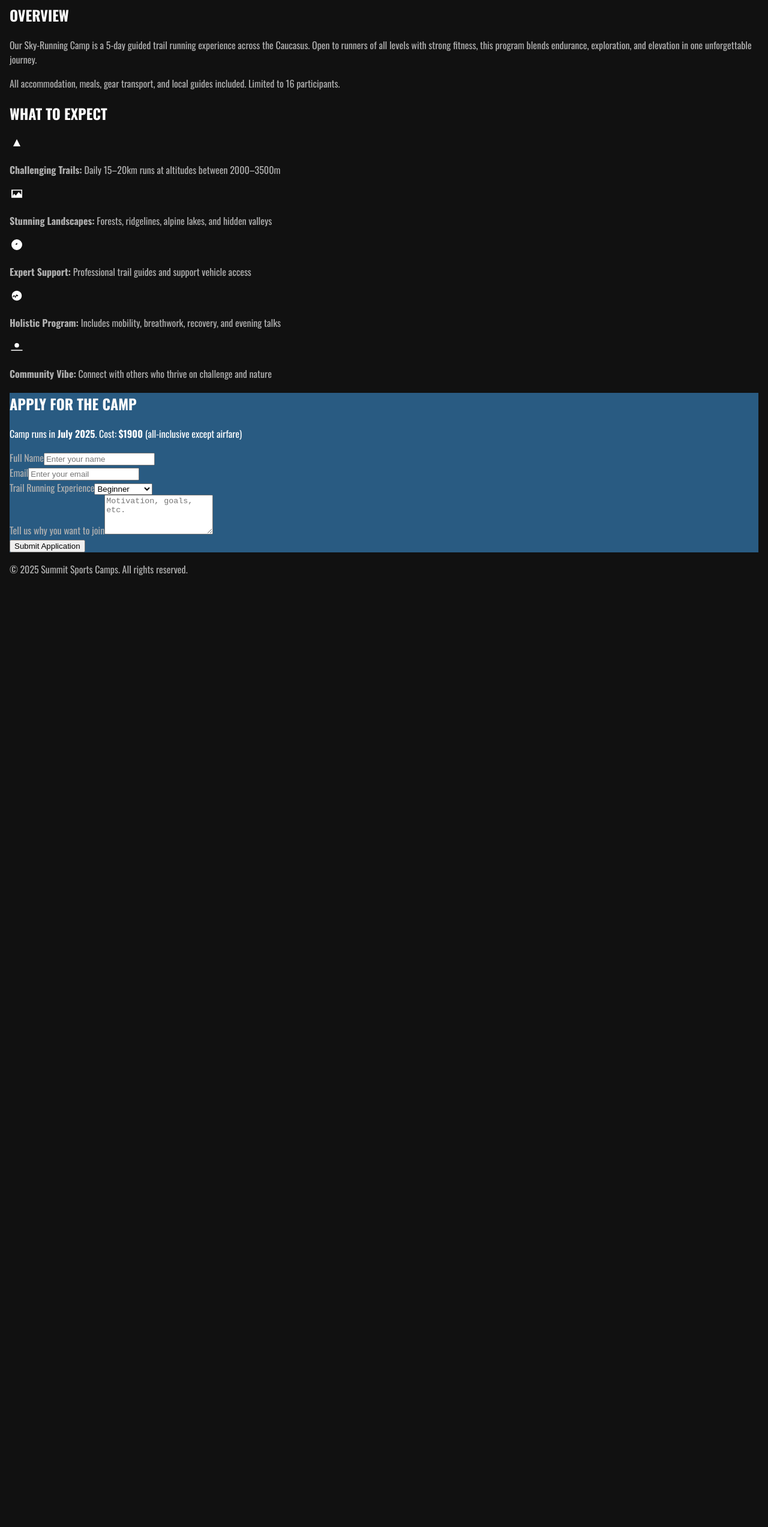
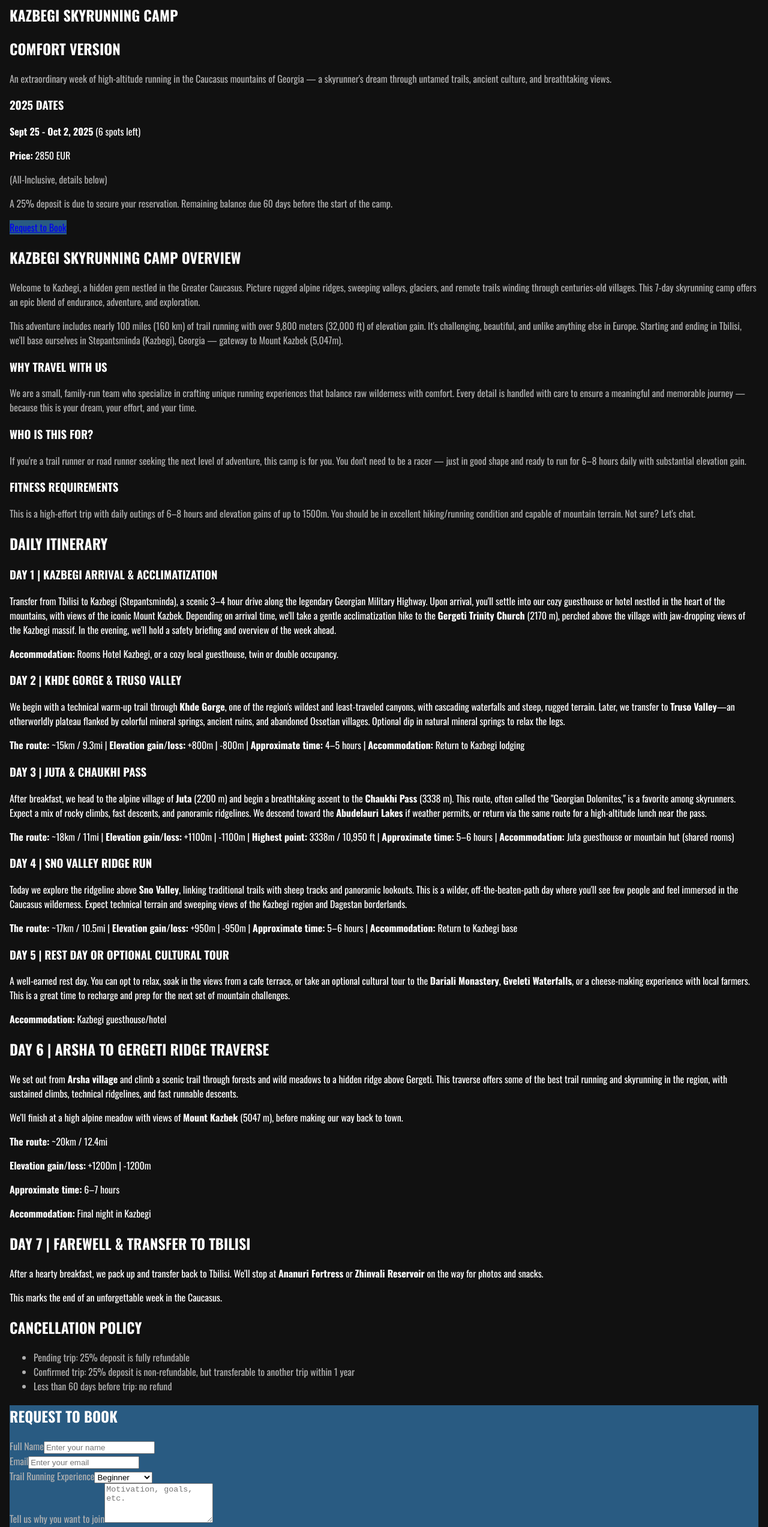
Before and after one commit to irakliShengelia/wrestling, a Nuxt app: page /skyrunning-camp in a window 1280 px wide. Shown: the part 234-2780 px from the top of the page at 60% size. Before the commit the page ends 1211 px from the top, so only its background shows below. Built offline with nearby package versions, Linux system fonts and the light colour scheme.

Commit message:
scaffold content

```diff
--- a/pages/skyrunning-camp.vue
+++ b/pages/skyrunning-camp.vue
@@ -16,95 +16,126 @@
     </div>
   </section>
 
-  <!-- Overview -->
   <section class="py-16 px-6 bg-black text-center">
-    <h2 class="text-4xl font-bold text-accent">Overview</h2>
+    <h1 class="text-5xl font-bold text-white">Kazbegi Skyrunning Camp</h1>
+    <h2 class="text-3xl font-semibold text-accent mt-2">COMFORT VERSION</h2>
     <p class="text-lg text-muted mt-4 max-w-3xl mx-auto">
-      Our Sky-Running Camp is a 5-day guided trail running experience across the Caucasus. Open to runners of all levels
-      with strong fitness, this program blends endurance, exploration, and elevation in one unforgettable journey.
+      An extraordinary week of high-altitude running in the Caucasus mountains of Georgia — a skyrunner's dream through untamed trails, ancient culture, and breathtaking views.
+    </p>
+
+    <h3 class="text-2xl font-semibold text-white mt-6">2025 Dates</h3>
+    <div class="dates mt-2">
+      <p class="text-lg"><strong>Sept 25 - Oct 2, 2025</strong> (6 spots left)</p>
+    </div>
+
+    <p class="text-lg font-bold text-white mt-4"><strong>Price:</strong> 2850 EUR</p>
+    <p class="text-lg text-muted">(All-Inclusive, details below)</p>
+    <p class="text-lg text-muted">A 25% deposit is due to secure your reservation. Remaining balance due 60 days before the start of the camp.</p>
+
+    <a href="#booking" class="mt-6 inline-block px-8 py-4 bg-accent hover:bg-blue-900 text-white font-bold rounded-lg uppercase">Request to Book</a>
+  </section>
+
+  <!-- Camp Overview Section -->
+  <section class="py-16 px-6 bg-gray-900 text-center">
+    <h2 class="text-4xl font-bold text-accent">Kazbegi Skyrunning Camp Overview</h2>
+    <p class="text-lg text-muted mt-4 max-w-3xl mx-auto">
+      Welcome to Kazbegi, a hidden gem nestled in the Greater Caucasus. Picture rugged alpine ridges, sweeping valleys, glaciers, and remote trails winding through centuries-old villages. This 7-day skyrunning camp offers an epic blend of endurance, adventure, and exploration.
     </p>
     <p class="text-lg text-muted mt-4">
-      All accommodation, meals, gear transport, and local guides included. Limited to 16 participants.
+      This adventure includes nearly 100 miles (160 km) of trail running with over 9,800 meters (32,000 ft) of elevation gain. It's challenging, beautiful, and unlike anything else in Europe. Starting and ending in Tbilisi, we'll base ourselves in Stepantsminda (Kazbegi), Georgia — gateway to Mount Kazbek (5,047m).
+    </p>
+    <h3 class="text-2xl font-semibold text-white mt-6">Why Travel With Us</h3>
+    <p class="text-lg text-muted mt-4 max-w-3xl mx-auto">
+      We are a small, family-run team who specialize in crafting unique running experiences that balance raw wilderness with comfort. Every detail is handled with care to ensure a meaningful and memorable journey — because this is your dream, your effort, and your time.
+    </p>
+    <h3 class="text-2xl font-semibold text-white mt-6">Who Is This For?</h3>
+    <p class="text-lg text-muted mt-4 max-w-3xl mx-auto">
+      If you're a trail runner or road runner seeking the next level of adventure, this camp is for you. You don't need to be a racer — just in good shape and ready to run for 6–8 hours daily with substantial elevation gain.
+    </p>
+    <h3 class="text-2xl font-semibold text-white mt-6">Fitness Requirements</h3>
+    <p class="text-lg text-muted mt-4 max-w-3xl mx-auto">
+      This is a high-effort trip with daily outings of 6–8 hours and elevation gains of up to 1500m. You should be in excellent hiking/running condition and capable of mountain terrain. Not sure? Let's chat.
     </p>
   </section>
 
-  <!-- What to Expect -->
-  <section class="py-16 px-6 bg-gray-900 text-center">
-    <h2 class="text-4xl font-bold text-accent mb-8">What to Expect</h2>
-    <div class="grid gap-6 max-w-4xl mx-auto text-left">
-      <!-- 1) Mountains Icon -->
-      <div class="flex items-start">
-        <svg class="icon text-accent" viewBox="0 0 256 256" xmlns="http://www.w3.org/2000/svg">
-          <path d="M64 192L128 64l64 128H64z" />
-        </svg>
-        <p class="text-lg text-muted">
-          <strong>Challenging Trails:</strong> Daily 15–20km runs at altitudes between 2000–3500m
+  <!-- Daily Itinerary Section -->
+  <section class="py-16 px-6 bg-black text-center">
+    <h2 class="text-4xl font-bold text-accent">Daily Itinerary</h2>
+
+    <h3 class="text-2xl font-semibold text-white mt-6">Day 1 | Kazbegi Arrival & Acclimatization</h3>
+    <p>
+      Transfer from Tbilisi to Kazbegi (Stepantsminda), a scenic 3–4 hour drive along the legendary Georgian Military Highway. Upon arrival, you'll settle into our cozy guesthouse or hotel nestled in the heart of the mountains, with views of the iconic Mount Kazbek. Depending on arrival time, we'll take a gentle acclimatization hike to the <strong>Gergeti Trinity Church</strong> (2170 m), perched above the village with jaw-dropping views of the Kazbegi massif. In the evening, we'll hold a safety briefing and overview of the week ahead.
     </p>
-      </div>
-      <!-- 2) Image Icon -->
-      <div class="flex items-start">
-        <svg class="icon text-accent" viewBox="0 0 256 256" xmlns="http://www.w3.org/2000/svg">
-          <path d="M32 56v144h192V56H32zm176 16v72L160 96l-48 64-32-32-24 40V72h152z"/>
-        </svg>
-        <p class="text-lg text-muted">
-          <strong>Stunning Landscapes:</strong> Forests, ridgelines, alpine lakes, and hidden valleys
+    <p><strong>Accommodation:</strong> Rooms Hotel Kazbegi, or a cozy local guesthouse, twin or double occupancy.</p>
+
+    <h3 class="text-2xl font-semibold text-white mt-6">Day 2 | Khde Gorge & Truso Valley</h3>
+    <p>
+      We begin with a technical warm-up trail through <strong>Khde Gorge</strong>, one of the region's wildest and least-traveled canyons, with cascading waterfalls and steep, rugged terrain. Later, we transfer to <strong>Truso Valley</strong>—an otherworldly plateau flanked by colorful mineral springs, ancient ruins, and abandoned Ossetian villages. Optional dip in natural mineral springs to relax the legs.
     </p>
-      </div>
-      <!-- 3) Compass Icon -->
-      <div class="flex items-start">
-        <svg class="icon text-accent" viewBox="0 0 256 256" xmlns="http://www.w3.org/2000/svg">
-          <path d="M128 32a96 96 0 1096 96 96.11 96.11 0 00-96-96zm8 88a8 8 0 01-8 8h-16a8 8 0 010-16h8v-8a8 8 0 0116 0z"/>
-        </svg>
-        <p class="text-lg text-muted">
-          <strong>Expert Support:</strong> Professional trail guides and support vehicle access
+    <p><strong>The route:</strong> ~15km / 9.3mi | <strong>Elevation gain/loss:</strong> +800m | -800m | <strong>Approximate time:</strong> 4–5 hours | <strong>Accommodation:</strong> Return to Kazbegi lodging</p>
+
+    <h3 class="text-2xl font-semibold text-white mt-6">Day 3 | Juta & Chaukhi Pass</h3>
+    <p>
+      After breakfast, we head to the alpine village of <strong>Juta</strong> (2200 m) and begin a breathtaking ascent to the <strong>Chaukhi Pass</strong> (3338 m). This route, often called the "Georgian Dolomites," is a favorite among skyrunners. Expect a mix of rocky climbs, fast descents, and panoramic ridgelines. We descend toward the <strong>Abudelauri Lakes</strong> if weather permits, or return via the same route for a high-altitude lunch near the pass.
     </p>
-      </div>
-      <!-- 4) Heartbeat Icon -->
-      <div class="flex items-start">
-        <svg class="icon text-accent" viewBox="0 0 256 256" xmlns="http://www.w3.org/2000/svg">
-          <path d="M128 40C78.76 40 40 78.76 40 128s38.76 88 88 88 88-38.76 88-88S177.24 40 128 40zm22.09 93.08a8 8 0 01-7.23 4.92 8.09 8.09 0 01-3.09-.63l-17.58-7.1-11.8 29.6a8 8 0 01-14.86.84l-14.28-24-11.91 14.29a8 8 0 01-12.42-10.18l16-19.2a8 8 0 0113.54 1.08l13.64 22.94 12.65-31.7a8 8 0 0110.3-4.66l22.78 9.2a8 8 0 014.67 10.3z"/>
-        </svg>
-        <p class="text-lg text-muted">
-          <strong>Holistic Program:</strong> Includes mobility, breathwork, recovery, and evening talks
+    <p><strong>The route:</strong> ~18km / 11mi | <strong>Elevation gain/loss:</strong> +1100m | -1100m | <strong>Highest point:</strong> 3338m / 10,950 ft | <strong>Approximate time:</strong> 5–6 hours | <strong>Accommodation:</strong> Juta guesthouse or mountain hut (shared rooms)</p>
+
+    <h3 class="text-2xl font-semibold text-white mt-6">Day 4 | Sno Valley Ridge Run</h3>
+    <p>
+      Today we explore the ridgeline above <strong>Sno Valley</strong>, linking traditional trails with sheep tracks and panoramic lookouts. This is a wilder, off-the-beaten-path day where you'll see few people and feel immersed in the Caucasus wilderness. Expect technical terrain and sweeping views of the Kazbegi region and Dagestan borderlands.
     </p>
-      </div>
-      <!-- 5) Users Icon -->
-      <div class="flex items-start">
-        <svg class="icon text-accent" viewBox="0 0 256 256" xmlns="http://www.w3.org/2000/svg">
-          <path d="M88 104a40 40 0 1180 0 40 40 0 01-80 0zm136 80H32a8 8 0 000 16h192a8 8 0 000-16z"/>
-        </svg>
-        <p class="text-lg text-muted">
-          <strong>Community Vibe:</strong> Connect with others who thrive on challenge and nature
+    <p><strong>The route:</strong> ~17km / 10.5mi | <strong>Elevation gain/loss:</strong> +950m | -950m | <strong>Approximate time:</strong> 5–6 hours | <strong>Accommodation:</strong> Return to Kazbegi base</p>
+
+    <h3 class="text-2xl font-semibold text-white mt-6">Day 5 | Rest Day or Optional Cultural Tour</h3>
+    <p>
+      A well-earned rest day. You can opt to relax, soak in the views from a cafe terrace, or take an optional cultural tour to the <strong>Dariali Monastery</strong>, <strong>Gveleti Waterfalls</strong>, or a cheese-making experience with local farmers. This is a great time to recharge and prep for the next set of mountain challenges.
     </p>
-      </div>
-    </div>
+    <p><strong>Accommodation:</strong> Kazbegi guesthouse/hotel</p>
   </section>
 
-  <!-- Application Form -->
-  <section id="apply" class="py-16 px-6 bg-accent text-white text-center">
-    <h2 class="text-4xl font-bold">Apply for the Camp</h2>
-    <p class="text-lg mt-4">
-      Camp runs in <strong>July 2025</strong>. Cost: <strong>$1900</strong> (all-inclusive except airfare)
+  <section>
+    <h2>Day 6 | Arsha to Gergeti Ridge Traverse</h2>
+    <p>
+      We set out from <strong>Arsha village</strong> and climb a scenic trail through forests and wild meadows to a hidden ridge above Gergeti. This traverse offers some of the best trail running and skyrunning in the region, with sustained climbs, technical ridgelines, and fast runnable descents.
     </p>
+    <p>
+      We'll finish at a high alpine meadow with views of <strong>Mount Kazbek</strong> (5047 m), before making our way back to town.
+    </p>
+    <p><strong>The route:</strong> ~20km / 12.4mi</p>
+    <p><strong>Elevation gain/loss:</strong> +1200m | -1200m</p>
+    <p><strong>Approximate time:</strong> 6–7 hours</p>
+    <p><strong>Accommodation:</strong> Final night in Kazbegi</p>
+  </section>
 
+  <section>
+    <h2>Day 7 | Farewell & Transfer to Tbilisi</h2>
+    <p>
+      After a hearty breakfast, we pack up and transfer back to Tbilisi. We'll stop at <strong>Ananuri Fortress</strong> or <strong>Zhinvali Reservoir</strong> on the way for photos and snacks.
+    </p>
+    <p>This marks the end of an unforgettable week in the Caucasus.</p>
+  </section>
+
+  <!-- Cancellation Policy Section -->
+  <section class="py-16 px-6 bg-gray-900 text-center">
+    <h2 class="text-4xl font-bold text-accent">Cancellation Policy</h2>
+    <ul class="text-lg text-muted mt-4 max-w-3xl mx-auto list-disc list-inside">
+      <li>Pending trip: 25% deposit is fully refundable</li>
+      <li>Confirmed trip: 25% deposit is non-refundable, but transferable to another trip within 1 year</li>
+      <li>Less than 60 days before trip: no refund</li>
+    </ul>
+  </section>
+
+  <!-- Request to Book Section -->
+  <section id="booking" class="py-16 px-6 bg-accent text-white text-center">
+    <h2 class="text-4xl font-bold">Request to Book</h2>
     <form class="mt-8 max-w-xl mx-auto bg-black p-6 rounded-lg shadow-lg">
       <div class="mb-4">
         <label class="block text-muted font-bold mb-2">Full Name</label>
-        <input
-          type="text"
-          class="w-full p-3 border rounded-lg bg-gray-900 text-white"
-          placeholder="Enter your name"
-          required
-        />
+        <input type="text" class="w-full p-3 border rounded-lg bg-gray-900 text-white" placeholder="Enter your name" required />
       </div>
       <div class="mb-4">
         <label class="block text-muted font-bold mb-2">Email</label>
-        <input
-          type="email"
-          class="w-full p-3 border rounded-lg bg-gray-900 text-white"
-          placeholder="Enter your email"
-          required
-        />
+        <input type="email" class="w-full p-3 border rounded-lg bg-gray-900 text-white" placeholder="Enter your email" required />
       </div>
       <div class="mb-4">
         <label class="block text-muted font-bold mb-2">Trail Running Experience</label>
@@ -116,19 +147,9 @@
       </div>
       <div class="mb-4">
         <label class="block text-muted font-bold mb-2">Tell us why you want to join</label>
-        <textarea
-          class="w-full p-3 border rounded-lg bg-gray-900 text-white"
-          rows="4"
-          placeholder="Motivation, goals, etc."
-          required
-        ></textarea>
+        <textarea class="w-full p-3 border rounded-lg bg-gray-900 text-white" rows="4" placeholder="Motivation, goals, etc." required></textarea>
       </div>
-      <button
-        type="submit"
-        class="w-full p-3 bg-blue-700 hover:bg-blue-900 text-white font-bold rounded-lg uppercase"
-      >
-        Submit Application
-      </button>
+      <button type="submit" class="w-full p-3 bg-blue-700 hover:bg-blue-900 text-white font-bold rounded-lg uppercase">Submit Application</button>
     </form>
   </section>
 </template>
```
Lines whose indentation alone changed are shown as unchanged.
